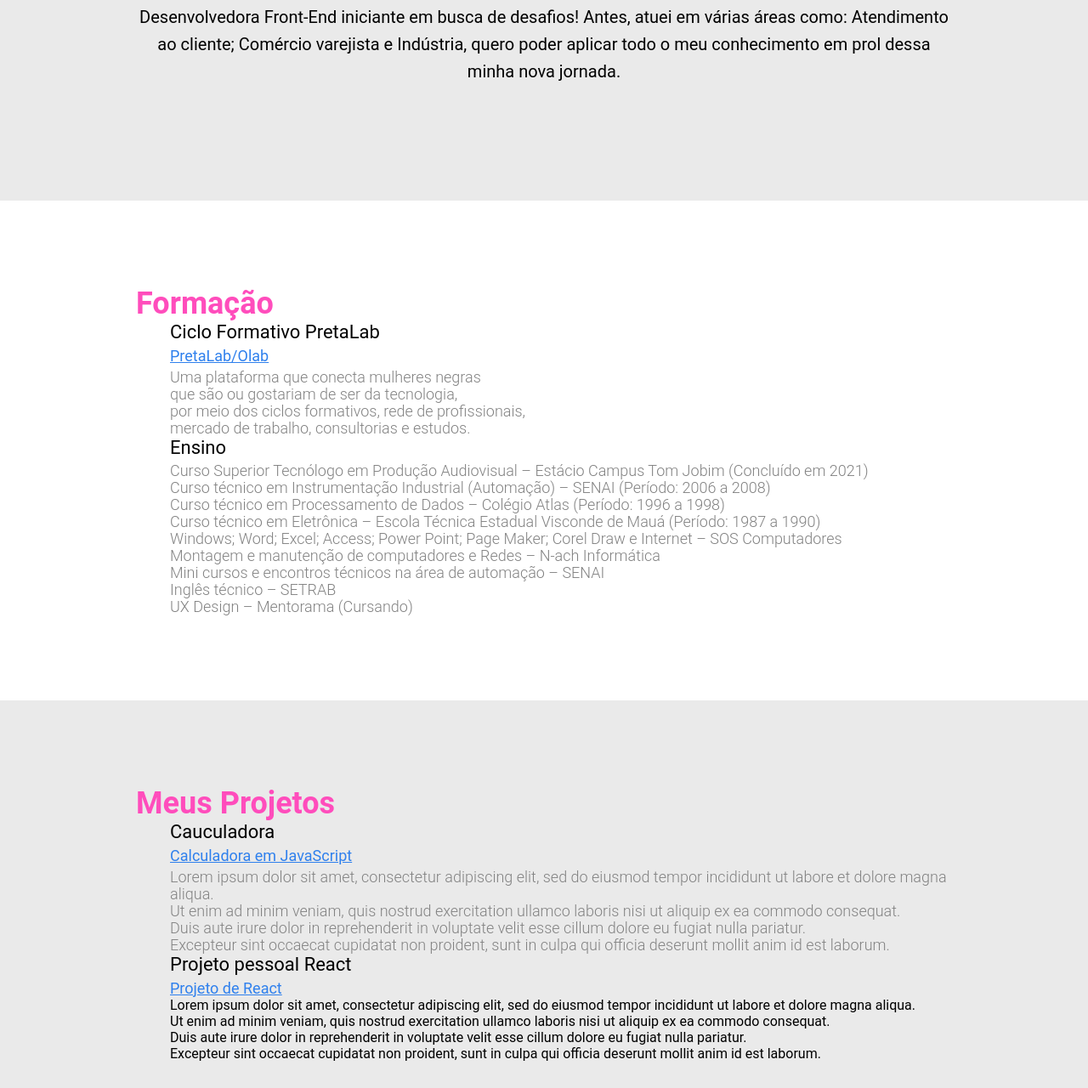
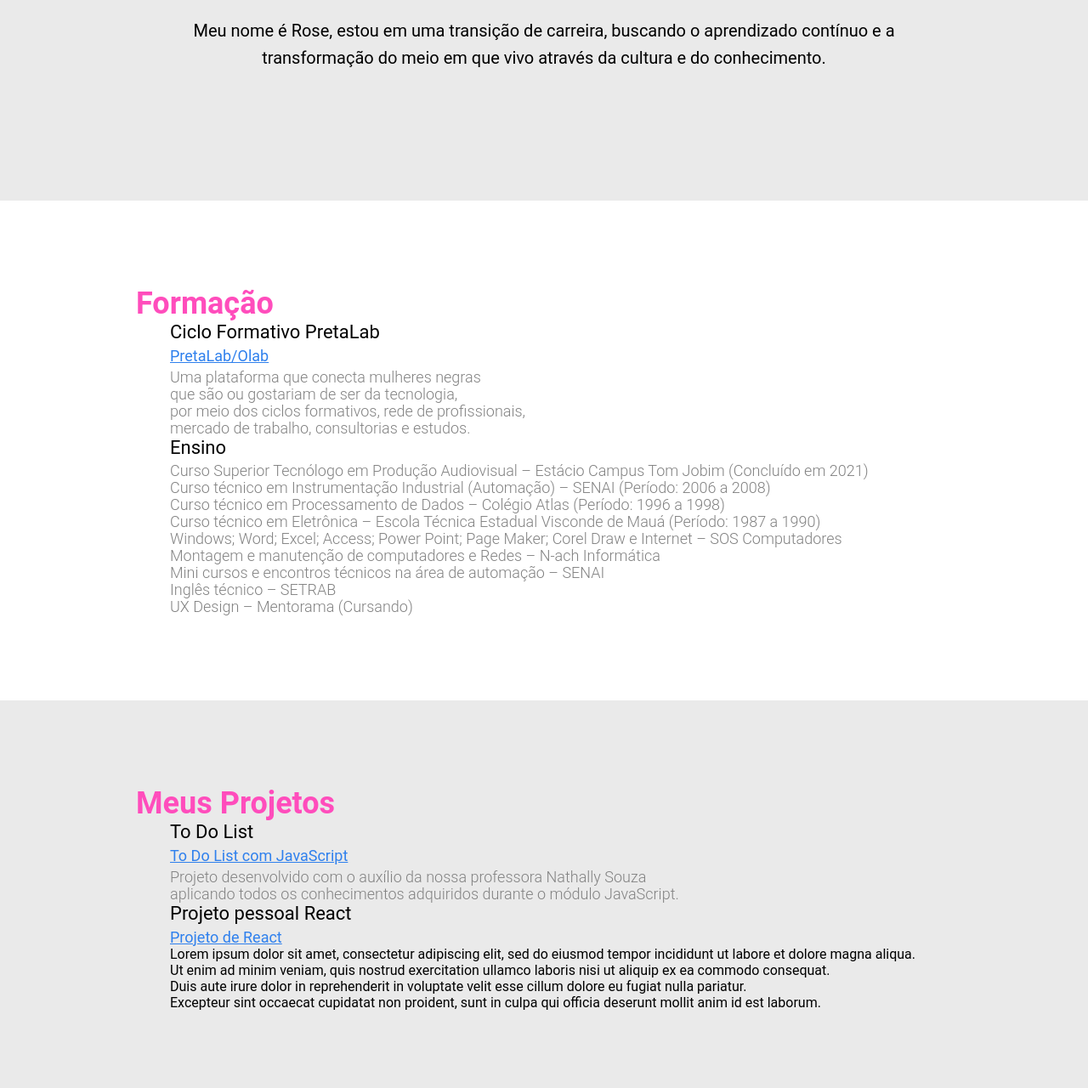
Before and after one commit to Rosemelo/potfolio-rosemelo-pretalab, a plain HTML site: page index.html in a window 1280 px wide. Shown: the part 564-1844 px from the top of the page at 85% size. Drawn offline with Linux system fonts and the light colour scheme.

Commit message:
Atualizando o meu portfólio

```diff
--- a/index.html
+++ b/index.html
@@ -39,7 +39,7 @@
                 </div>
 
                    <div class="texto-sobre">
-                    Desenvolvedora Front-End iniciante em busca de desafios! Antes, atuei em várias áreas como: Atendimento ao cliente; Comércio varejista e Indústria, quero poder aplicar todo o meu conhecimento em prol dessa minha nova jornada.
+                    Meu nome é Rose, estou em uma transição de carreira, buscando o aprendizado contínuo e a transformação do meio em que vivo através da cultura e do conhecimento.
                    </div>
 
             </div>
@@ -82,9 +82,9 @@
                 <div class="lista-iten">
                     <ul>
                         <li>
-                            <p class="lista-titulo">Cauculadora</p>
-                            <a href="#" target="_blank" class="lista-local">Calculadora em JavaScript</a>
-                            <p class="lista-descricao">Lorem ipsum dolor sit amet, consectetur adipiscing elit, sed do eiusmod tempor incididunt ut labore et dolore magna aliqua. <br>Ut enim ad minim veniam, quis nostrud exercitation ullamco laboris nisi ut aliquip ex ea commodo consequat.<br> Duis aute irure dolor in reprehenderit in voluptate velit esse cillum dolore eu fugiat nulla pariatur.<br> Excepteur sint occaecat cupidatat non proident, sunt in culpa qui officia deserunt mollit anim id est laborum.</p>
+                            <p class="lista-titulo">To Do List</p>
+                            <a href="https://listadetarefaspretalab.netlify.app" target="_blank" class="lista-local">To Do List com JavaScript</a>
+                            <p class="lista-descricao">Projeto desenvolvido com o auxílio da nossa professora Nathally Souza <br>aplicando todos os conhecimentos adquiridos durante o módulo JavaScript.</p>
                         </li>
                         <li>
                             <p class="lista-titulo">Projeto pessoal React</p>
```
Also changed, not shown: style.css (line endings or trailing spaces).
